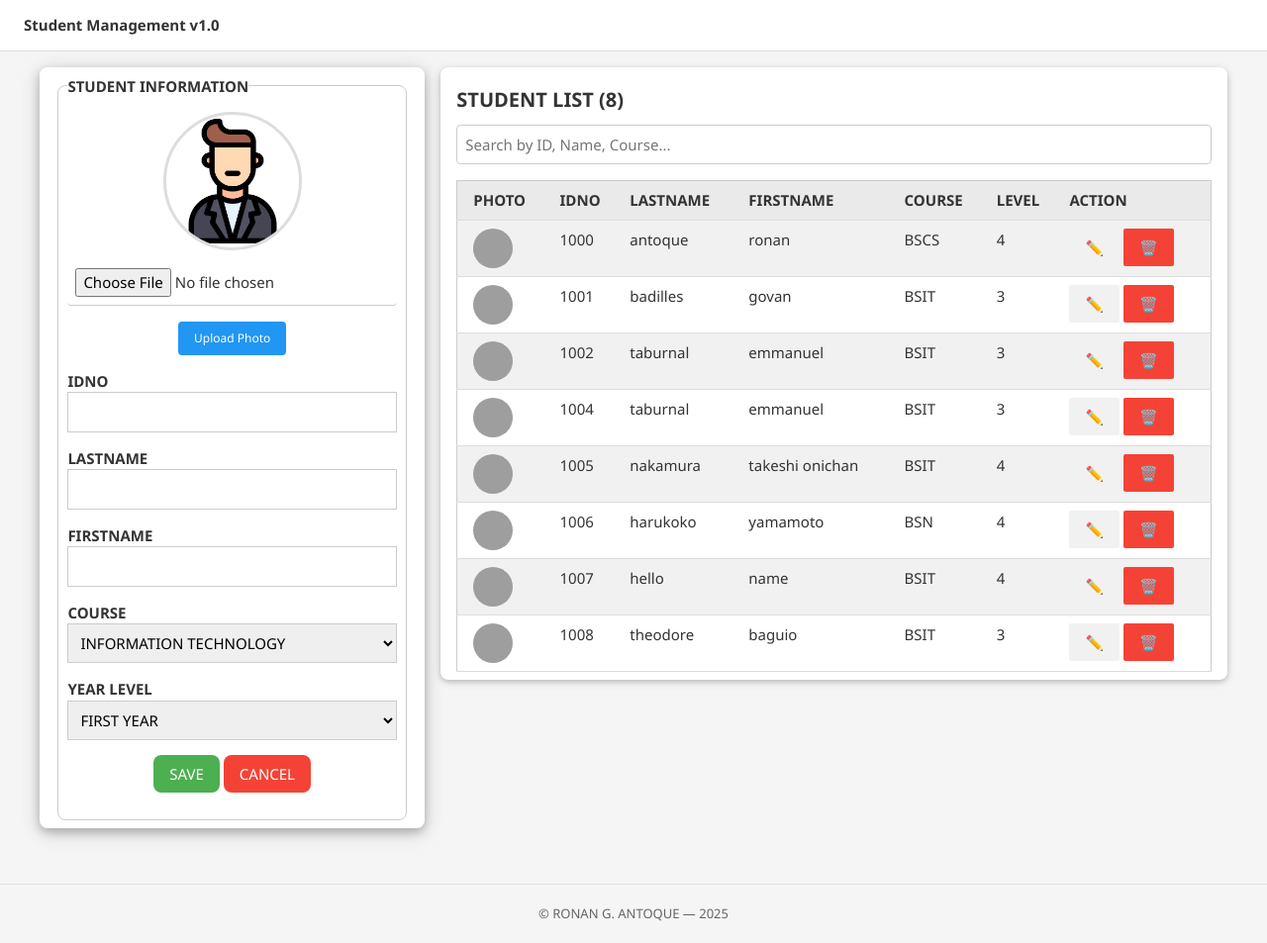
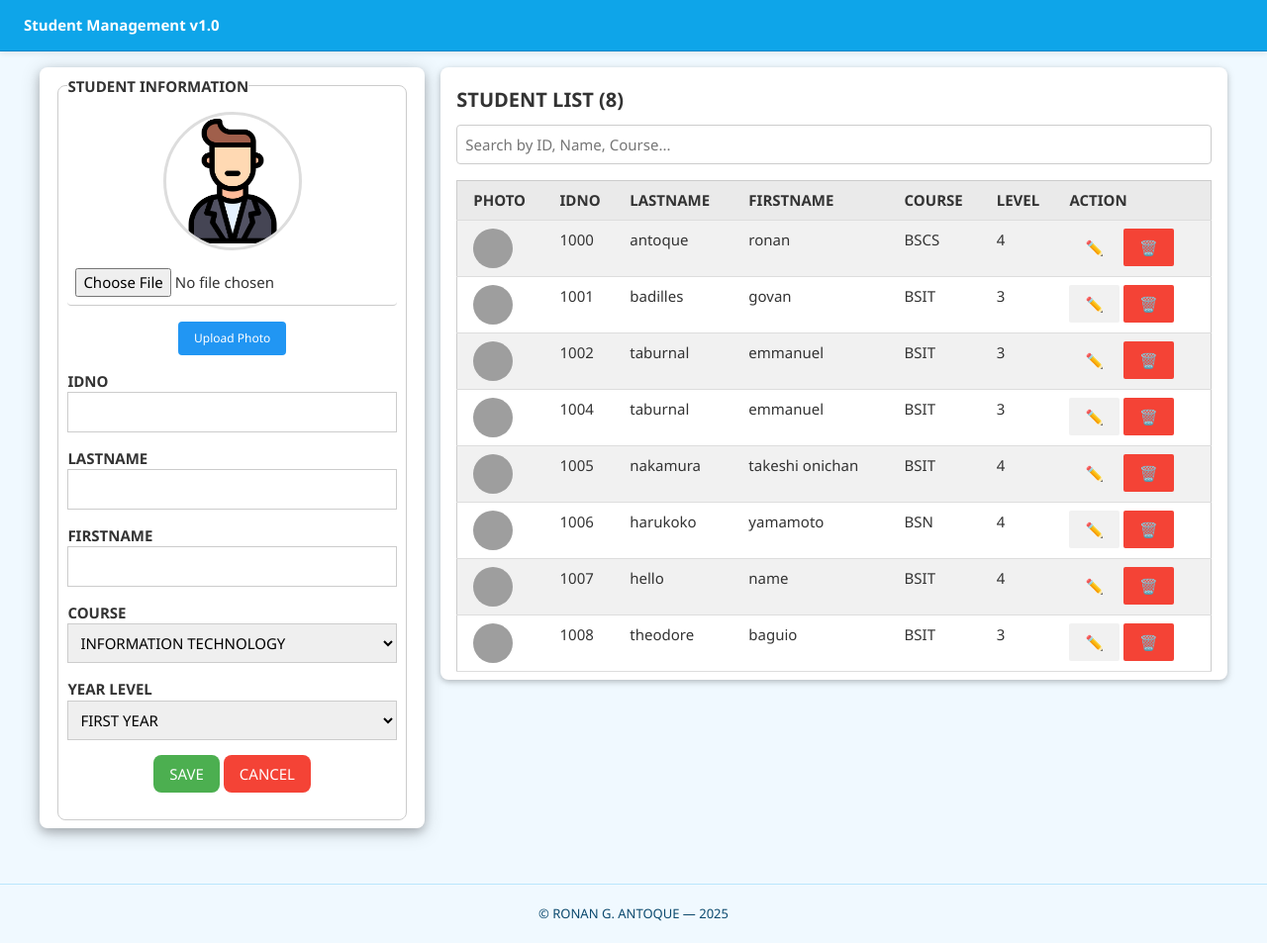
Before and after one commit to RonanStack24/student_web, a Flask app: page / in a window 1280 px wide. Shown: the whole page at 99% size. Run offline with Flask 3, Linux system fonts and the light colour scheme; data comes from the database, SQL or seed files in the repository; grey boxes are pictures that could not be loaded.

Commit message:
Update styles for background, navbar, and footer

```diff
--- a/templates/base.html
+++ b/templates/base.html
@@ -13,24 +13,31 @@
 
     <style>
       body {
-        background: #f5f5f5;
+        background: #f0f9ff; /* Light ocean blue background */
         color: #333;
         font-family: "Segoe UI", sans-serif;
       }
 
       .navbar {
-        background: white;
-        border-bottom: 1px solid #ddd;
+        background: #0ea5e9; /* Ocean blue */
+        color: white;
+        border-bottom: 1px solid #0284c7;
         padding: 14px 24px;
         font-weight: 600;
+
+        /* Make the navbar always visible */
+        position: sticky;
+        top: 0;
+        z-index: 999;
+        box-shadow: 0 2px 6px rgba(0, 0, 0, 0.08);
       }
 
       .footer {
-        color: #666;
+        color: #0c4a6e;
         font-size: 13px;
         margin-top: 40px;
         padding: 20px;
-        border-top: 1px solid #ddd;
+        border-top: 1px solid #bae6fd;
         text-align: center;
       }
 
@@ -43,7 +50,7 @@
         border-radius: 6px;
         display: none;
         background: white;
-        border-left: 4px solid #4caf50;
+        border-left: 4px solid #0ea5e9; /* Ocean blue highlight */
         box-shadow: 0 2px 8px rgba(0, 0, 0, 0.15);
       }
 
@@ -62,12 +69,12 @@
         const box = document.getElementById("messageBox");
         box.style.borderLeftColor =
           type === "red"
-            ? "#f44336"
+            ? "#dc2626"
             : type === "yellow"
-            ? "#ff9800"
+            ? "#f59e0b"
             : type === "blue"
-            ? "#2196f3"
-            : "#4caf50";
+            ? "#0ea5e9"
+            : "#16a34a";
 
         box.innerHTML = `<b>${text}</b>`;
         box.style.display = "block";
```
